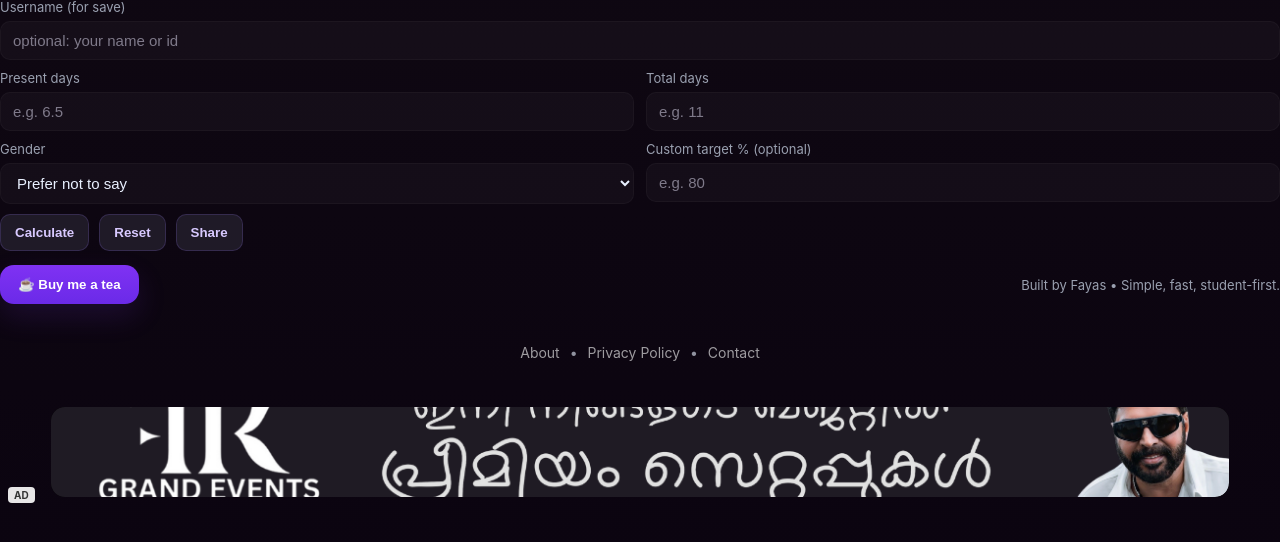
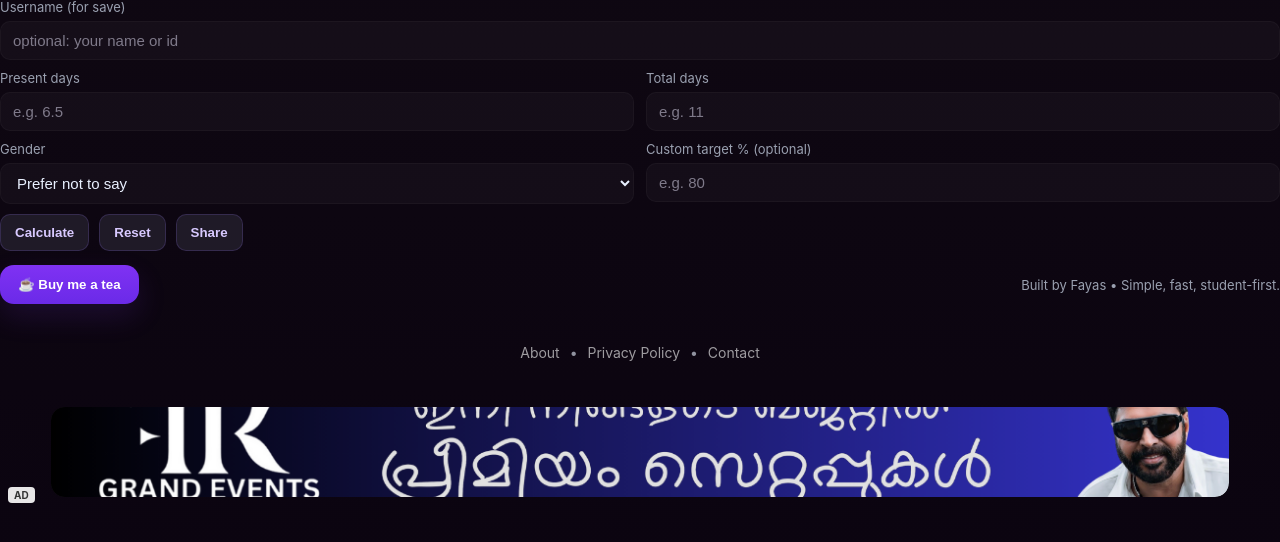
Before and after one commit to fayax10/presentser-web, a Flask app: page / in a window 1280 px wide. Shown: the part 181-723 px from the top of the page. Run offline with Flask 2, Linux system fonts and the light colour scheme.

```diff
--- a/templates/contact.html
+++ b/templates/contact.html
@@ -14,6 +14,7 @@
 
         <p><strong>Email:</strong> mohammedfayas007@gmail.com </p>
         <p><strong>Instagram:</strong> @fayax__</p>
+        <p><strong>whatsapp:</strong> +91 9544099148</p>
 
         <p>
             I read all messages. Thanks for supporting PresentSer!
--- a/templates/index.html
+++ b/templates/index.html
@@ -188,7 +188,7 @@
 <a href="https://www.instagram.com/fk_grandevents?igsh=MXBscmdqdzRlYXJ6MQ==" target="_blank" rel="noopener noreferrer" class="ad-wrapper">
     <div class="ad-banner">
         <div class="ad-content">
-            <img src="/static/sponsor1.png" alt="Ad" class="ad-img" />
+            <img src="/static/sponsor2.png" alt="Ad" class="ad-img" />
         </div>
         <div class="ad-tag">AD</div>
     </div>
```
Also changed, not shown: static/sponsor2.png (added).
